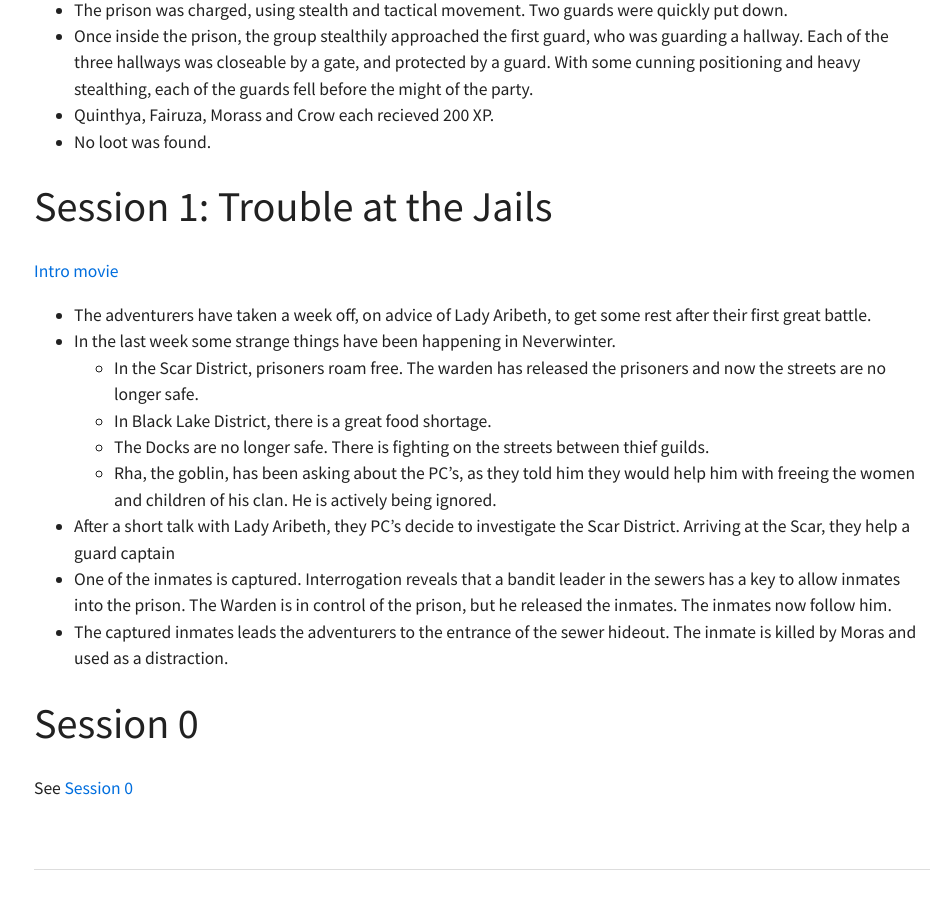
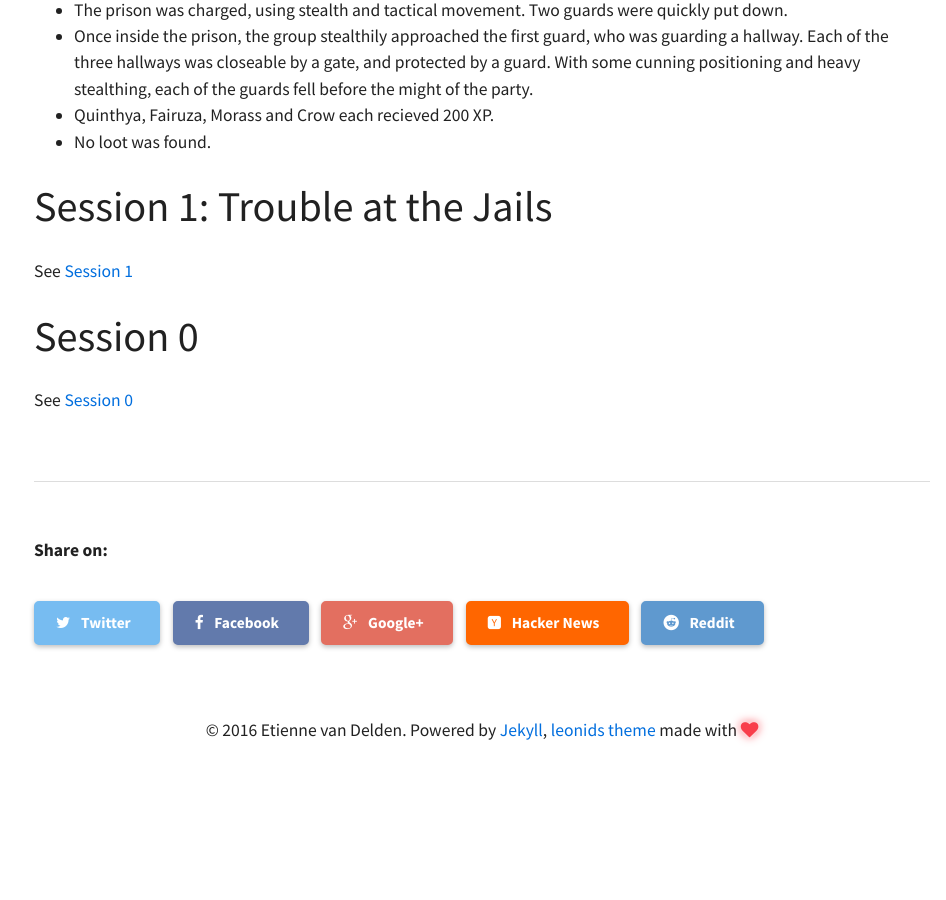
Before and after one commit to eirvandelden/eirvandelden.github.io, a Jekyll site: the page built from _posts/dnd/2015-08-30-adventure-log.markdown, in a window 1280 px wide and 900 px high, scrolled down 3205 px. Shown: the whole window, without its empty margins (158-1104 px from the left). Built offline with Jekyll 4.4.1, drawn with Linux system fonts in a browser that asks for light colours; comment, search, counter and statistics services are not loaded; after the commit the page ends 4001 px from its top, so only the background shows below that; some of the changed text lies outside the part shown.

Commit message:
Extract session 1 to its own post

```diff
--- a/_posts/dnd/2015-08-30-adventure-log.markdown
+++ b/_posts/dnd/2015-08-30-adventure-log.markdown
@@ -98,17 +98,7 @@
 
 # Session 1: Trouble at the Jails
 
-[Intro movie](https://youtu.be/N8TUJELMwIo?list=PL5U1SRexN7RUzwjvhTESUq0Q-yH4O8QF2)
-
-- The adventurers have taken a week off, on advice of Lady Aribeth, to get some rest after their first great battle.
-- In the last week some strange things have been happening in Neverwinter.
-    - In the Scar District, prisoners roam free. The warden has released the prisoners and now the streets are no longer safe.
-    - In Black Lake District, there is a great food shortage.
-    - The Docks are no longer safe. There is fighting on the streets between thief guilds.
-    - Rha, the goblin, has been asking about the PC's, as they told him they would help him with freeing the women and children of his clan. He is actively being ignored.
-- After a short talk with Lady Aribeth, they PC's decide to investigate the Scar District. Arriving at the Scar, they help a guard captain
-- One of the inmates is captured. Interrogation reveals that a bandit leader in the sewers has a key to allow inmates into the prison. The Warden is in control of the prison, but he released the inmates. The inmates now follow him.
-- The captured inmates leads the adventurers to the entrance of the sewer hideout. The inmate is killed by Moras and used as a distraction.
+See [Session 1]({% post_url /dnd/2015-09-07-session-1 %})
 
 # Session 0
 
```
Also changed, not shown: other parts of _posts/dnd/2015-08-30-adventure-log.markdown (+2 -2 lines), _posts/dnd/2015-09-07-session-1.markdown (added, +20 -0 lines).
